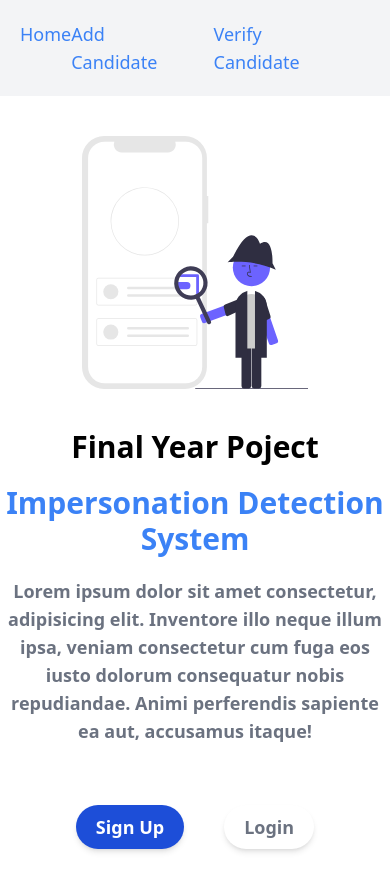
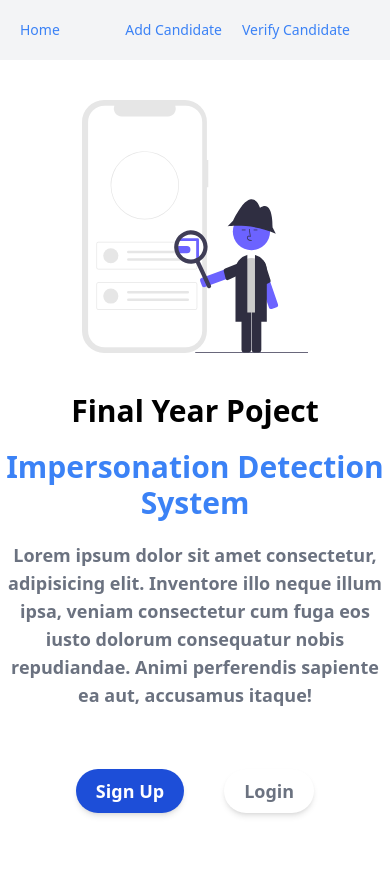
Before and after one commit to ShankhadeepBanerjee/final-year-project-frontend, a React (Vite) app: page / in a window 390 px wide. After the commit the page ends 853 px from the top, so only its background shows below. Built offline with nearby package versions, Linux system fonts and the light colour scheme; no server answers; what qrcode-decoder would draw is missing.

Commit message:
feat: makes nav links responsive

```diff
--- a/src/components/Header.jsx
+++ b/src/components/Header.jsx
@@ -9,14 +9,17 @@ const routs = {
 export default function Header() {
   return (
     <div className="py-5 px-5 flex bg-gray-100">
-      <Link to="/" className="flex-1 text-lg text-blue-500 hover:text-blue-800">
+      <Link
+        to="/"
+        className="flex-1 text-blue-500 hover:text-blue-800 text-sm md:text-lg mr-2"
+      >
         Home
       </Link>
       {Object.keys(routs).map((item, idx) => (
         <Link
           key={idx}
           to={`/${item}`}
-          className="mr-5 text-blue-500 hover:text-blue-800 text-lg"
+          className="mr-5 text-blue-500 hover:text-blue-800 text-sm md:text-lg text-right md:text-left "
         >
           {routs[item]}
         </Link>
```
